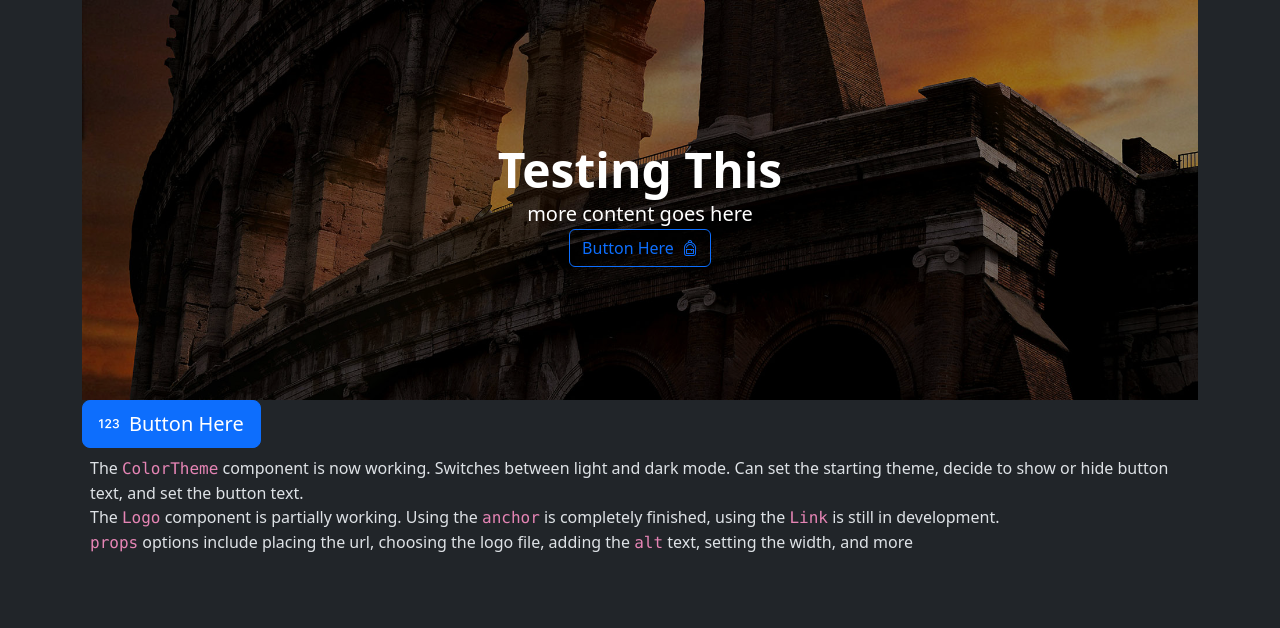
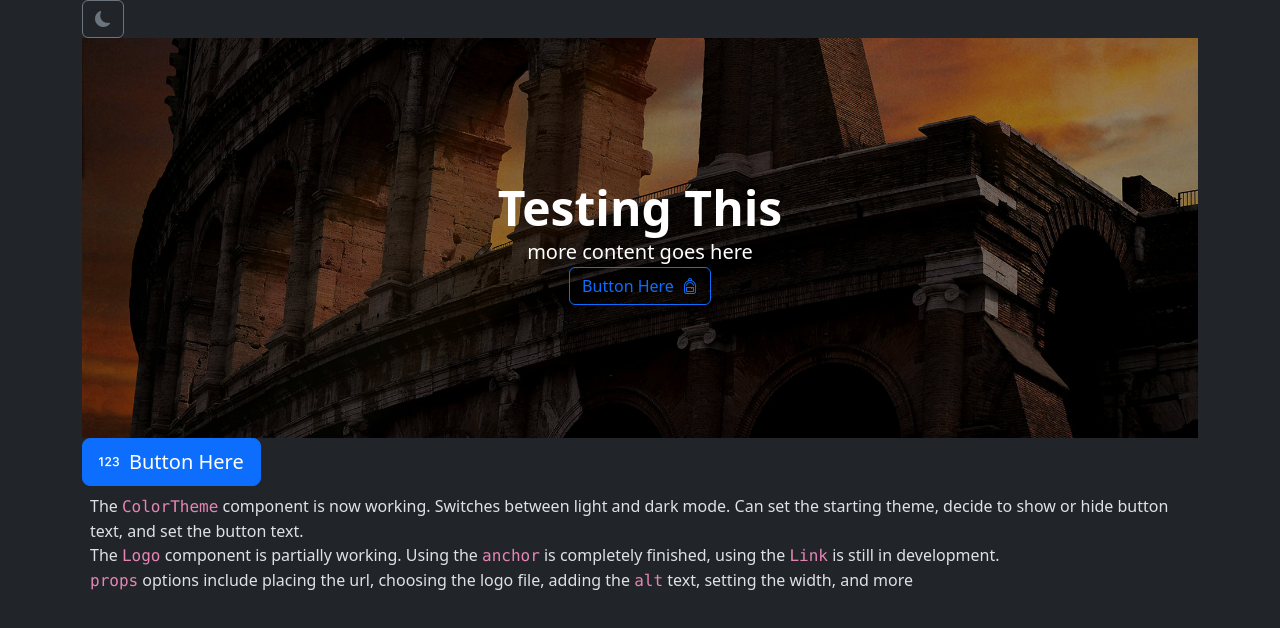
Before and after one commit to c-uliano/react-frontend-components, a React (Vite) app: page / in a window 1280 px wide. Shown: the top 628 px of the page. Built offline with nearby package versions, Linux system fonts and the light colour scheme.

Commit message:
added ColorTheme to App for testing

```diff
--- a/src/App.tsx
+++ b/src/App.tsx
@@ -4,6 +4,7 @@ import React, { useEffect } from "react";
 import Header from "./components/Header/Header";
 import Hero from "./components/Hero/Hero";
 import Button from "./components/Button/Button";
+import ColorTheme from './components/ColorTheme/ColorTheme';
 
 function App() {
     // to set the <title> for each page, do this
@@ -27,6 +28,7 @@ function App() {
     return (
         <div className="container-sm">
             {/* <Header /> */}
+            <ColorTheme />
 
             <Hero
                 h1Header="Testing This"
```
Also changed, not shown: src/components/ColorTheme/ColorTheme.tsx (+0 -9 lines).
